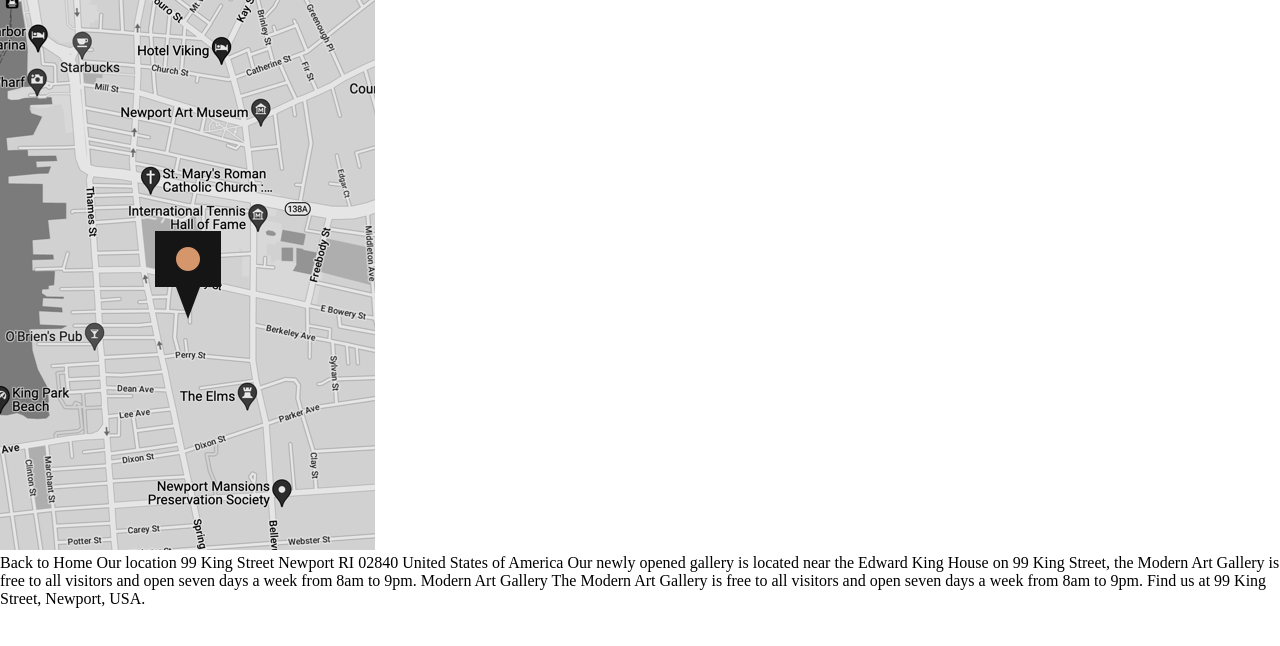
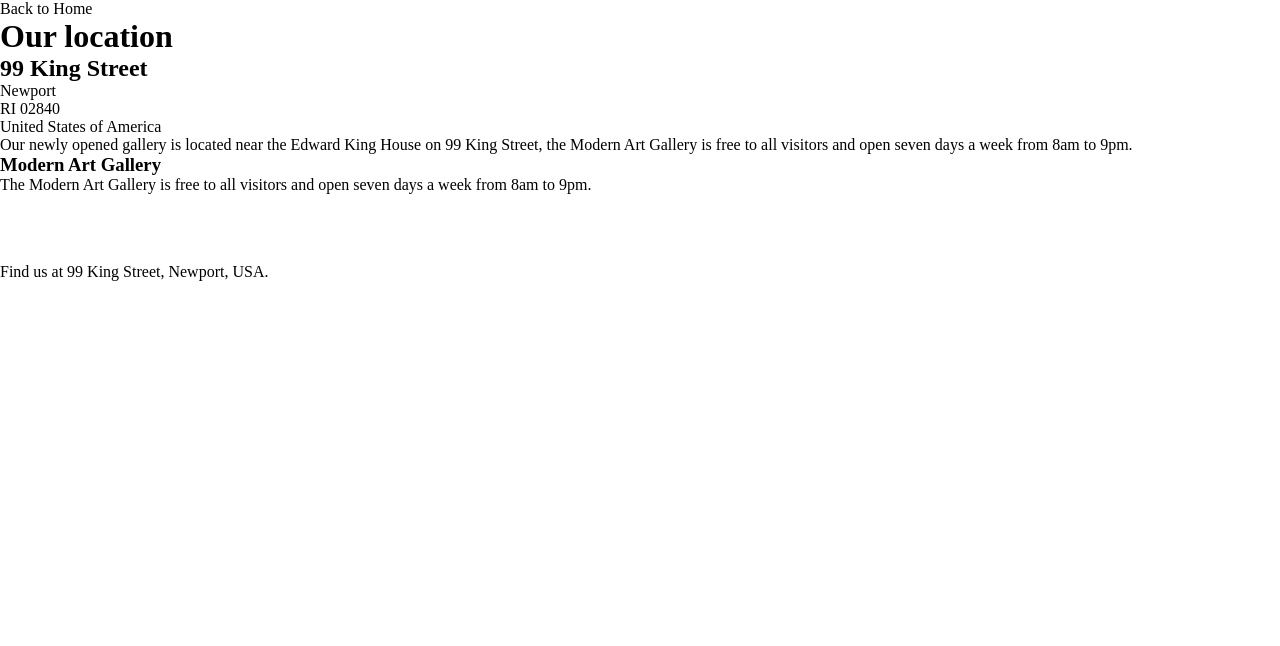
Before and after one commit to giorgi-gagnidze/art-gallery-website, a plain HTML site: page location.html in a window 1280 px wide. Drawn offline with Linux system fonts and the light colour scheme.

Commit message:
Add HTML template and content

```diff
--- a/location.html
+++ b/location.html
@@ -19,15 +19,45 @@
   </head>
   <body>
     <main>
-      <div>
-        <img src="./assets/mobile/image-map.png" alt="map with location" />
-      </div>
+      <main>
+        <div>
+          <div>
+            <div></div>
+            <div>
+              <p>Back to Home</p>
+            </div>
+          </div>
+        </div>
+        <div>
+          <h1>Our location</h1>
+          <div>
+            <h2>99 King Street</h2>
+            <p>Newport<br />RI 02840<br />United States of America</p>
+            <p>
+              Our newly opened gallery is located near the Edward King House on
+              99 King Street, the Modern Art Gallery is free to all visitors and
+              open seven days a week from 8am to 9pm.
+            </p>
+          </div>
+        </div>
+        <div>
+          <div>
+            <h3>Modern Art Gallery</h3>
+            <p>
+              The Modern Art Gallery is free to all visitors and open seven days
+              a week from 8am to 9pm.
+            </p>
+          </div>
+          <div>
+            <ul>
+              <li><img src="./assets/icon-facebook.svg" alt="" /></li>
+              <li><img src="./assets/icon-instagram.svg" alt="" /></li>
+              <li><img src="./assets/icon-twitter.svg" alt="" /></li>
+            </ul>
+          </div>
+        </div>
+      </main>
     </main>
-    Back to Home Our location 99 King Street Newport RI 02840 United States of
-    America Our newly opened gallery is located near the Edward King House on 99
-    King Street, the Modern Art Gallery is free to all visitors and open seven
-    days a week from 8am to 9pm. Modern Art Gallery The Modern Art Gallery is
-    free to all visitors and open seven days a week from 8am to 9pm. Find us at
-    99 King Street, Newport, USA.
+    Find us at 99 King Street, Newport, USA.
   </body>
 </html>
```
